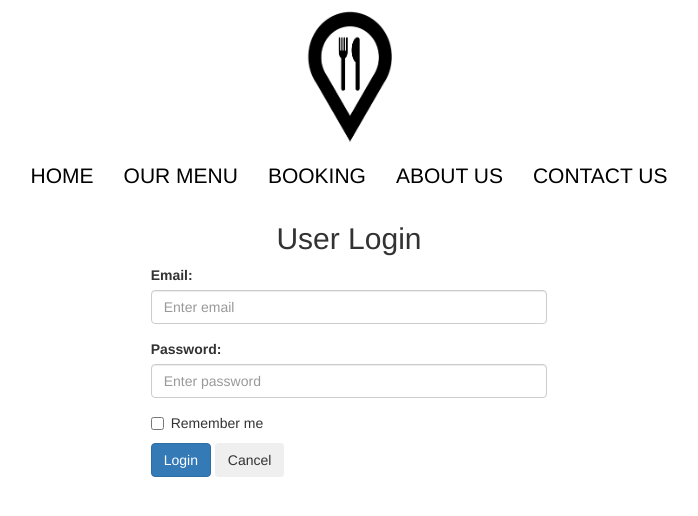
After one commit to Kumuditha-Athukorala/BTH_Restaurant_Web_App, a Flask app: page /login in a window 1280 px wide. The commit adds this page. Shown: the top 516 px of the page, without its empty margins (291-989 px from the left). Run offline with Flask 2, Linux system fonts and the light colour scheme; some libraries are stand-ins or nearby versions.

Commit message:
Login Page
login page added

```diff
--- a/BTH_Restaurant/templates/header.html
+++ b/BTH_Restaurant/templates/header.html
@@ -6,12 +6,13 @@
                 <span class="icon-bar"></span>
                 <span class="icon-bar"></span>
             </button>
+            <a class="navbar-brand" href="#">BT House</a>
         </div>
         <ul class="nav navbar-nav" id="myNavbar">
             <li><a href="#">Home</a></li>
             <li><a href="#">Account</a></li>
             <li><a href="#">Sign up</a></li>
-            <li><a href="#">LogIn</a></li>
+            <li><a href="login">LogIn</a></li>
         </ul>
     </div>
 
--- /dev/null
+++ b/BTH_Restaurant/templates/login.html
@@ -0,0 +1,31 @@
+{% extends "common.html" %}
+
+{% block content %}
+{% include "banner.html" %}
+{% include "menubar.html" %}
+
+<div class="row" style="margin: 0; padding: 0;">
+    <div class="col-sm-4"></div>
+    <div class="col-sm-4">
+        <h2 style="text-align: center;">User Login</h2>
+        <form action="">
+            <div class="form-group">
+                <label for="email">Email:</label>
+                <input type="email" class="form-control" id="email" placeholder="Enter email" name="email">
+            </div>
+            <div class="form-group">
+                <label for="pwd">Password:</label>
+                <input type="password" class="form-control" id="pwd" placeholder="Enter password" name="pwd">
+            </div>
+            <div class="checkbox">
+                <label><input type="checkbox" name="remember"> Remember me</label>
+            </div>
+
+
+            <button type="submit" class="btn btn-primary">Login</button>
+            <button type="cancel" class="btn btn-alert">Cancel</button>
+        </form>
+    </div>
+    <div class="col-sm-4"></div>
+</div>
+{% endblock %}
```
